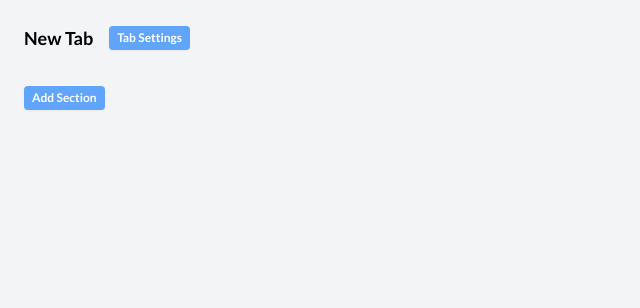
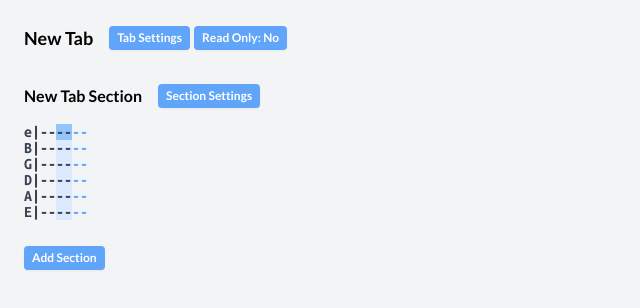
Before and after one commit to haydn-smith/tabby, a Vue app: page / in a window 1280 px wide. Shown: the top 308 px of the page, without its empty margins (0-640 px from the left). Built offline with nearby package versions, Linux system fonts and the light colour scheme.

Commit message:
readonly feature

```diff
--- a/src/App.vue
+++ b/src/App.vue
@@ -8,9 +8,10 @@ import Cursor from './values/cursor';
 import Section from './values/section';
 import Tab from './values/tab';
 
-const tab = ref(new Tab());
+const tab = ref(Tab.make());
 const cursor = ref(new Cursor());
 const tabSettingsOpen = ref(false);
+const isReadOnly = ref(false);
 
 onMounted(() => {
   document.addEventListener('keydown', (event: KeyboardEvent) => {
@@ -21,7 +22,7 @@ onMounted(() => {
 
     // We stop this from happening so that using our cursor doesn't have
     // unintended side effects like clicking buttons.
-    if (['Enter', 'Escape'].includes(event.key)) {
+    if (!isReadOnly.value && ['Enter', 'Escape'].includes(event.key)) {
       event.stopPropagation();
       event.preventDefault();
     }
@@ -41,26 +42,41 @@ const onNoteSelected = (string: number, column: number, section: number, active:
 </script>
 
 <template>
-  <div class="relative h-screen w-screen overflow-hidden bg-gray-100 p-6">
+  <div class="relative h-screen w-screen overflow-auto bg-gray-100 p-6">
     <div class="mb-8 flex items-center text-lg font-bold">
       <div class="mr-4">{{ tab.name }}</div>
-      <TabbyButton @click="tabSettingsOpen = true" text="Tab Settings" />
+      <TabbyButton
+        v-if="!isReadOnly"
+        @click="
+          isReadOnly = true;
+          tabSettingsOpen = true;
+        "
+        text="Tab Settings"
+      />
+      <TabbyButton class="ml-1" @click="isReadOnly = !isReadOnly" :text="'Read Only: ' + (isReadOnly ? 'Yes' : 'No')" />
     </div>
 
-    <TabbyModal title="Tab Settings" v-model="tabSettingsOpen">
+    <TabbyModal title="Tab Settings" @closed="isReadOnly = false" v-model="tabSettingsOpen">
       <TabbyInput label="Tab Name" placeholder="e.g. I Miss You by Blink 182" v-model="tab.name" />
     </TabbyModal>
 
-    <div v-for="(section, index) in tab.sections" :key="index" v-memo="[cursor.sectionMemoKey(index)]">
+    <div
+      v-for="(section, index) in tab.sections"
+      :key="index"
+      v-memo="[cursor.sectionMemoKey(index), isReadOnly, section.name]"
+    >
       <TabbySection
         @note-selected="(string, active, column) => onNoteSelected(string, column, index, active)"
         @section-changed="(section) => onSectionChanged(index, section)"
+        @settings-opened="isReadOnly = true"
+        @settings-closed="isReadOnly = false"
         :cursor="cursor"
         :is-selected="cursor.isCurrentSection(index)"
+        :is-read-only="isReadOnly"
         :section="section"
       />
     </div>
 
-    <TabbyButton @click="tab = tab.addSection()" text="Add Section" />
+    <TabbyButton v-if="!isReadOnly" @click="tab = tab.addSection()" text="Add Section" />
   </div>
 </template>
--- a/src/components/TabbyColumn.vue
+++ b/src/components/TabbyColumn.vue
@@ -3,11 +3,17 @@ import Column from '../values/column';
 import Cursor from '../values/cursor';
 import TabbyNote from './TabbyNote.vue';
 
-const props = defineProps<{
-  column: Column;
-  isSelected: boolean;
-  cursor: Cursor;
-}>();
+const props = withDefaults(
+  defineProps<{
+    column: Column;
+    isSelected: boolean;
+    cursor: Cursor;
+    isReadOnly?: boolean;
+  }>(),
+  {
+    isReadOnly: false,
+  }
+);
 
 const emits = defineEmits<{
   (e: 'columnChanged', column: Column): void;
@@ -24,7 +30,7 @@ const onNoteSelected = (string: number, active: boolean) => {
 </script>
 
 <template>
-  <div :class="{ 'text-blue-400': !column, 'bg-blue-100': isSelected }">
+  <div :class="{ 'text-blue-400': !column, 'bg-blue-100': isSelected && !isReadOnly }">
     <div v-for="string in column.getStrings()" :key="string">
       <TabbyNote
         @note-selected="(active) => onNoteSelected(string, active)"
@@ -32,6 +38,7 @@ const onNoteSelected = (string: number, active: boolean) => {
         :width="column.getCharacterWidth()"
         :is-selected="isSelected && cursor.isCurrentString(string)"
         :is-active="isSelected && cursor.isCurrentString(string) && cursor.isActive()"
+        :is-read-only="isReadOnly"
         :note="column.getNoteForString(string)"
       />
     </div>
--- a/src/components/TabbyNote.vue
+++ b/src/components/TabbyNote.vue
@@ -2,12 +2,18 @@
 import { nextTick, onMounted, ref, watch } from 'vue';
 import Note from '../values/note';
 
-const props = defineProps<{
+const props = withDefaults(
+  defineProps<{
     note: Note;
     width: number;
     isSelected: boolean;
     isActive: boolean;
-}>();
+    isReadOnly?: boolean;
+  }>(),
+  {
+    isReadOnly: false,
+  }
+);
 
 const emits = defineEmits<{
   (e: 'noteChanged', fret: string): void;
@@ -22,11 +28,13 @@ onMounted(() => {
 });
 
 const selectNote = (active: boolean) => {
+  if (!props.isReadOnly) {
     if (!active) {
       emits('noteChanged', modelValue.value);
     }
 
     emits('noteSelected', active);
+  }
 };
 
 watch(
@@ -45,16 +53,16 @@ watch(
   <div
     @click="selectNote(true)"
     @keydown.enter="selectNote(true)"
-    :class="{ 'bg-blue-300': isSelected }"
-    class="relative cursor-pointer px-0 hover:bg-blue-200"
+    :class="{ 'bg-blue-300': isSelected && !isReadOnly, 'cursor-pointer hover:bg-blue-200': !isReadOnly }"
+    class="relative"
   >
     <div>{{ note.paddedFret(width) }}-</div>
     <input
       ref="inputRef"
       @blur="selectNote(false)"
-      v-show="isActive"
+      v-show="isActive && !isReadOnly"
       v-model="modelValue"
-      class="absolute inset-0 z-50 m-0 w-full w-4 rounded-none border-none bg-white p-0 text-center focus:ring-0"
+      class="absolute inset-0 z-50 m-0 w-full rounded-none border-none bg-white p-0 text-center focus:ring-0"
     />
   </div>
 </template>
--- a/src/components/TabbySection.vue
+++ b/src/components/TabbySection.vue
@@ -8,15 +8,23 @@ import TabbyColumn from './TabbyColumn.vue';
 import TabbyInput from './TabbyInput.vue';
 import TabbyModal from './TabbyModal.vue';
 
-const props = defineProps<{
-  section: Section;
-  cursor: Cursor;
-  isSelected: boolean;
-}>();
+const props = withDefaults(
+  defineProps<{
+    section: Section;
+    cursor: Cursor;
+    isSelected: boolean;
+    isReadOnly?: boolean;
+  }>(),
+  {
+    isReadOnly: false,
+  }
+);
 
 const emits = defineEmits<{
   (e: 'sectionChanged', section: Section): void;
   (e: 'noteSelected', string: number, active: boolean, index: number): void;
+  (e: 'settingsOpened'): void;
+  (e: 'settingsClosed'): void;
 }>();
 
 const sectionSettingsOpen = ref(false);
@@ -25,7 +33,7 @@ const updatedName = ref(props.section.name);
 watch(
   () => props.cursor,
   () => {
-    if (props.isSelected && props.cursor.isCurrentColumn(props.section.columns.length)) {
+    if (!props.isReadOnly && props.isSelected && props.cursor.isCurrentColumn(props.section.columns.length)) {
       createColumn(props.cursor.currentString(), false);
     }
   }
@@ -47,6 +55,7 @@ const onNoteSelected = (string: number, active: boolean, index: number) => {
 
 const onSettingsClosed = () => {
   emits('sectionChanged', props.section.updateName(updatedName.value));
+  emits('settingsClosed');
 };
 </script>
 
@@ -54,7 +63,14 @@ const onSettingsClosed = () => {
   <div class="mb-6">
     <div class="text-md mb-4 flex items-center font-bold">
       <div class="mr-4">{{ section.name }}</div>
-      <TabbyButton @click="sectionSettingsOpen = true" text="Section Settings" />
+      <TabbyButton
+        v-if="!isReadOnly"
+        @click="
+          $emit('settingsOpened');
+          sectionSettingsOpen = true;
+        "
+        text="Section Settings"
+      />
     </div>
 
     <TabbyModal title="Section Settings" @closed="onSettingsClosed" v-model="sectionSettingsOpen">
@@ -72,17 +88,22 @@ const onSettingsClosed = () => {
         <div v-for="(tuning, index) in section.getTuning()" :key="index">--</div>
       </div>
 
-      <div v-for="(column, index) in section.columns" :key="column.id" v-memo="[cursor.columnMemoKey(index)]">
+      <div
+        v-for="(column, index) in section.columns"
+        :key="column.id"
+        v-memo="[cursor.columnMemoKey(index), isReadOnly]"
+      >
         <TabbyColumn
           @note-selected="(string, active) => onNoteSelected(string, active, index)"
           @column-changed="(column) => onColumnChanged(column, index)"
           :is-selected="isSelected && cursor.isCurrentColumn(index)"
+          :is-read-only="isReadOnly"
           :cursor="cursor"
           :column="column"
         />
       </div>
 
-      <div>
+      <div v-if="!isReadOnly">
         <div
           v-for="(tuning, index) in section.getTuning()"
           :key="index"
--- a/src/values/tab.ts
+++ b/src/values/tab.ts
@@ -1,17 +1,16 @@
-import Arrangement from './arrangement';
 import Section from './section';
 
 export default class Tab {
   public name: string;
 
-  public arrangement: Arrangement;
-
   public sections: Array<Section> = [];
 
   public constructor() {
     this.name = 'New Tab';
+  }
 
-    this.arrangement = new Arrangement();
+  public static make(): Tab {
+    return new Tab().addSection();
   }
 
   public static makeFromTab(tab: Tab): Tab {
```
Lines whose indentation alone changed are shown as unchanged.
